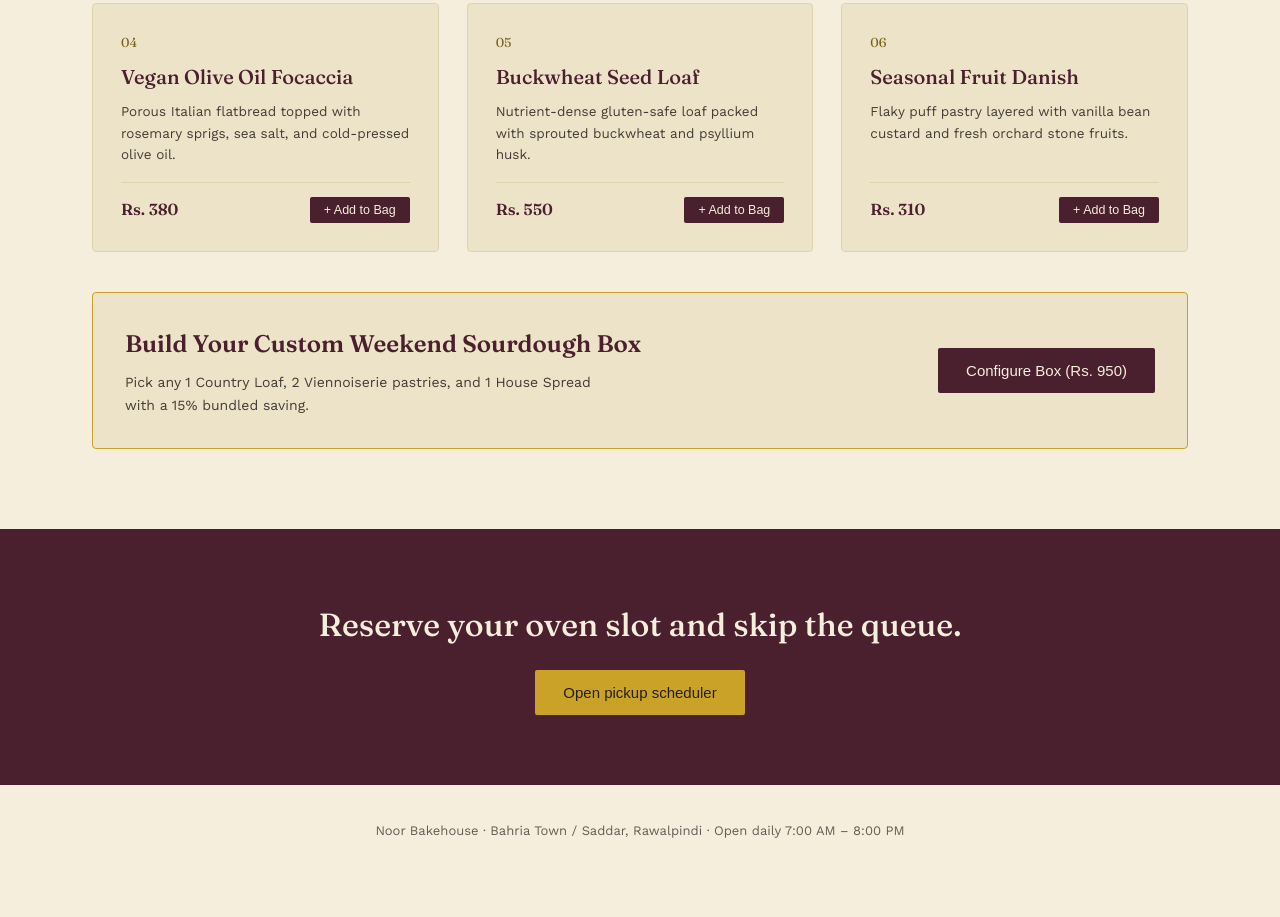
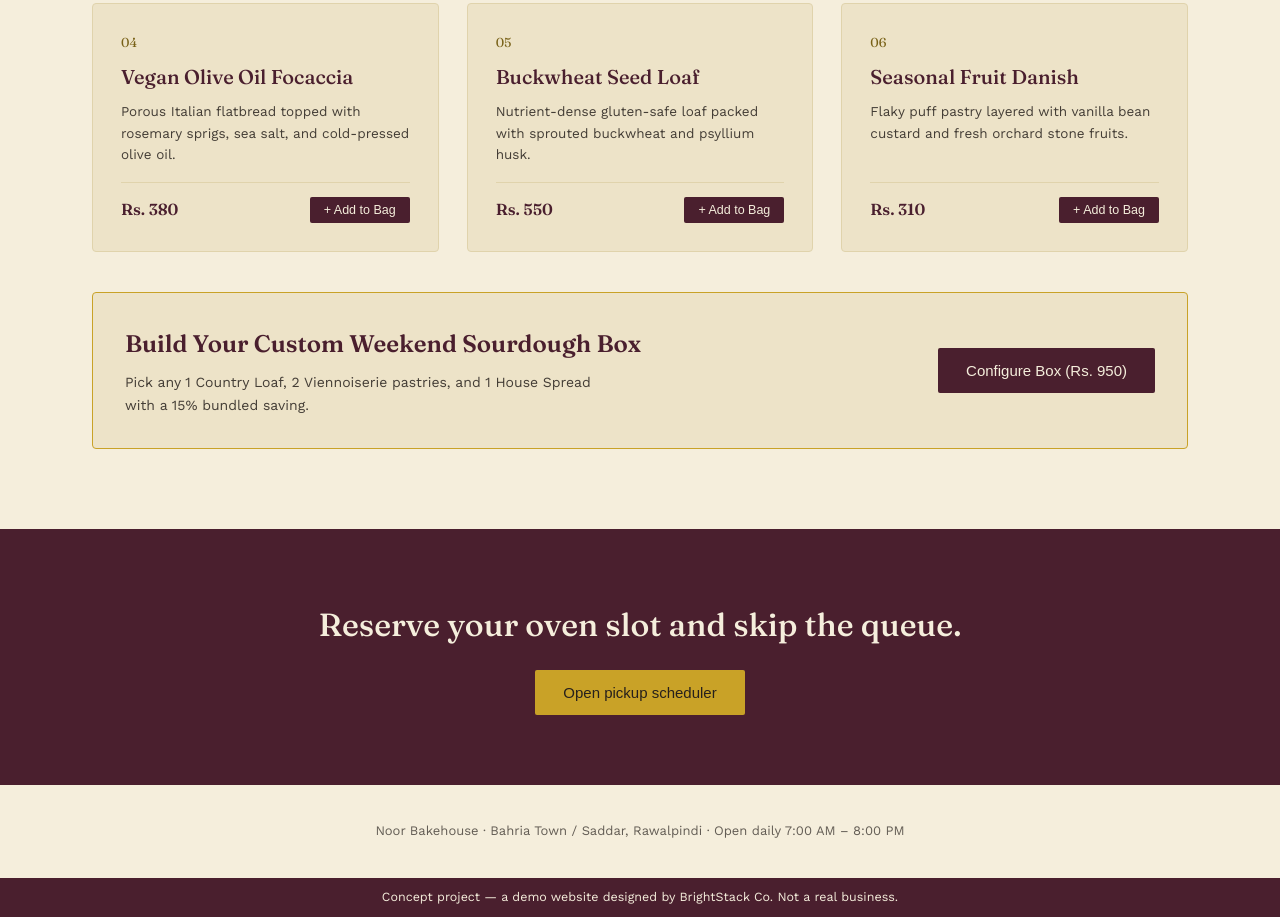
Before and after one commit to hassansaeed14/brightstack-portfolio, a website: page noor-bakehouse.html in a window 1280 px wide. Shown: the part 1292-2209 px from the top of the page. Before the commit the page ends 2170 px from the top, so only its background shows below. Drawn offline with nearby package versions, Linux system fonts and the light colour scheme.

Commit message:
Add a concept project label to the four demo business sites

```diff
--- a/noor-bakehouse.html
+++ b/noor-bakehouse.html
@@ -122,6 +122,7 @@
   .demo-note[hidden]{display:none;}
   .demo-note p{font-family:'Fraunces',serif;font-size:16px;color:var(--plum);}
   .demo-note button{background:var(--plum);color:var(--paper);border:none;border-radius:2px;padding:8px 18px;font-family:'Work Sans',sans-serif;font-size:14px;cursor:pointer;}
+  .concept-bar{background:var(--plum);color:var(--paper);font-family:'Work Sans',sans-serif;font-size:12.5px;line-height:1.5;text-align:center;padding:10px 16px;}
 </style>
 <meta name="description" content="Reserve freshly baked sourdough loaves and pastries with Noor Bakehouse's morning slot system. A demo by BrightStack Co.">
 </head>
@@ -285,6 +286,9 @@
 <footer>
   Noor Bakehouse · Bahria Town / Saddar, Rawalpindi · Open daily 7:00 AM – 8:00 PM
 </footer>
+<aside class="concept-bar" aria-label="About this site">
+  <p>Concept project — a demo website designed by BrightStack Co. Not a real business.</p>
+</aside>
 
 <!-- Slide-over Cart & Slot Drawer -->
 <div class="cart-drawer" id="cartDrawer">
```
Also changed, not shown: chai-khana/index.html (+8 -0 lines), larkspur-photography.html (+4 -0 lines), momentum-fitness.html (+5 -0 lines).
